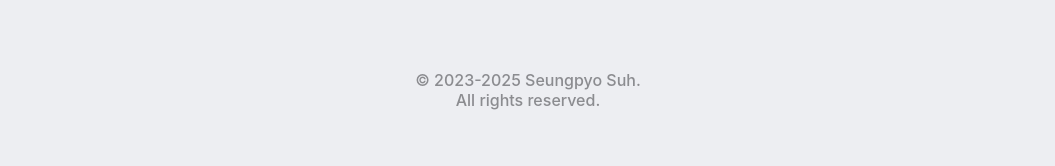
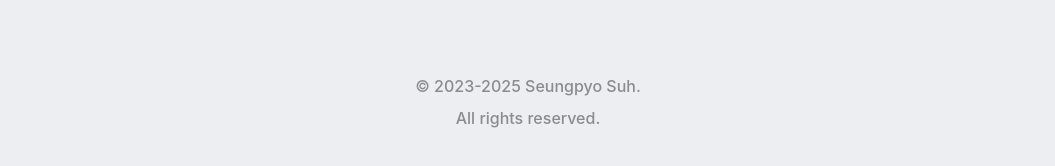
Before and after one commit to sspzoa/portfolio-v8, a Next.js app: page / in a window 1280 px wide. Shown: the part 4210-4376 px from the top of the page, without its empty margins (112-1167 px from the left). Built offline with nearby package versions, Linux system fonts and the light colour scheme; no server answers; a web font is replaced by a local one.

Commit message:
feat: edit line-height

```diff
--- a/src/components/Footer.tsx
+++ b/src/components/Footer.tsx
@@ -12,6 +12,7 @@ const FooterText = styled.p`
   font-size: 1rem;
   font-weight: 500;
   text-align: center;
+  line-height: 2;
   color: var(--content-standard-tertiary);
 `
 
```
